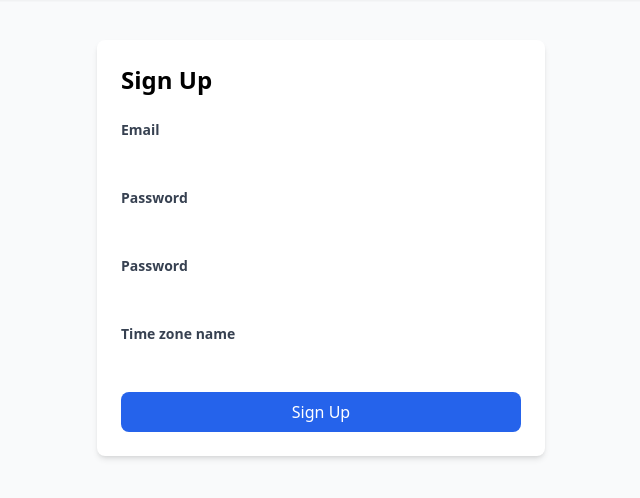
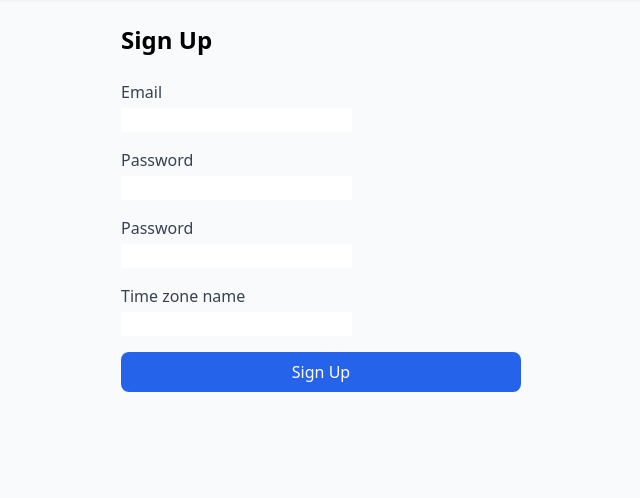
Before and after one commit to maxrisher/calendarthatv2, a Django app: template accounts/templates/account/signup.html in a window 1280 px wide. Shown: the part 64-562 px from the top of the page, without its empty margins (319-959 px from the left). Run offline with Django 5.2, Linux system fonts and the light colour scheme; the template is opened without the code that fills it, so the values that code supplies are empty, except form fields; tables that the repository leaves empty hold one stand-in row (values such as "Sample post"); form fields are guessed from the names that the template uses; some libraries are stand-ins or nearby versions.

Commit message:
slightly prettier basic pages

```diff
--- a/accounts/templates/account/signup.html
+++ b/accounts/templates/account/signup.html
@@ -1,48 +1,58 @@
 {% extends "web_interface/base.html" %}
 
 {% block content %}
-<div class="max-w-md mx-auto mt-10 p-6 bg-white rounded-lg shadow-md">
+<div class="max-w-md mx-auto p-6">
     <h2 class="text-2xl font-bold mb-6">Sign Up</h2>
-    <form method="post">
+    <form method="post" class="space-y-4">
         {% csrf_token %}
 
-        <div class="mb-4">
-            <label class="block text-gray-700 text-sm font-bold mb-2" for="{{ form.email.id_for_label }}">
+        <!-- Email Field -->
+        <div>
+            <label for="{{ form.email.id_for_label }}" class="block text-gray-700 font-medium mb-1">
                 {{ form.email.label }}
             </label>
             {{ form.email }}
             {% for error in form.email.errors %}
-            <p class="text-red-500 text-xs italic">{{ error }}</p>
+                <p class="text-red-500 text-sm">{{ error }}</p>
             {% endfor %}
         </div>
-        <div class="mb-4">
-            <label class="block text-gray-700 text-sm font-bold mb-2" for="{{ form.password1.id_for_label }}">
+
+        <!-- Password1 Field -->
+        <div>
+            <label for="{{ form.password1.id_for_label }}" class="block text-gray-700 font-medium mb-1">
                 {{ form.password1.label }}
             </label>
             {{ form.password1 }}
             {% for error in form.password1.errors %}
-            <p class="text-red-500 text-xs italic">{{ error }}</p>
+                <p class="text-red-500 text-sm">{{ error }}</p>
             {% endfor %}
         </div>
-        <div class="mb-4">
-            <label class="block text-gray-700 text-sm font-bold mb-2" for="{{ form.password2.id_for_label }}">
+
+        <!-- Password2 Field -->
+        <div>
+            <label for="{{ form.password2.id_for_label }}" class="block text-gray-700 font-medium mb-1">
                 {{ form.password2.label }}
             </label>
             {{ form.password2 }}
             {% for error in form.password2.errors %}
-            <p class="text-red-500 text-xs italic">{{ error }}</p>
+                <p class="text-red-500 text-sm">{{ error }}</p>
             {% endfor %}
         </div>
-        <div class="mb-4">
-            <label class="block text-gray-700 text-sm font-bold mb-2" for="{{ form.time_zone_name.id_for_label }}">
+
+        <!-- Timezone Field -->
+        <div>
+            <label for="{{ form.time_zone_name.id_for_label }}" class="block text-gray-700 font-medium mb-1">
                 {{ form.time_zone_name.label }}
             </label>
             {{ form.time_zone_name }}
             {% for error in form.time_zone_name.errors %}
-            <p class="text-red-500 text-xs italic">{{ error }}</p>
+                <p class="text-red-500 text-sm">{{ error }}</p>
             {% endfor %}
         </div>
-        <button type="submit" class="w-full bg-blue-600 text-white py-2 px-4 rounded-lg hover:bg-blue-700 transition-colors">
+
+        <!-- Submit Button -->
+        <button type="submit"
+                class="w-full bg-blue-600 text-white py-2 px-4 rounded-lg hover:bg-blue-700 transition-colors">
             Sign Up
         </button>
     </form>
```
Also changed, not shown: accounts/templates/account/login.html (+26 -6 lines), accounts/templates/account/settings.html (+22 -5 lines).
